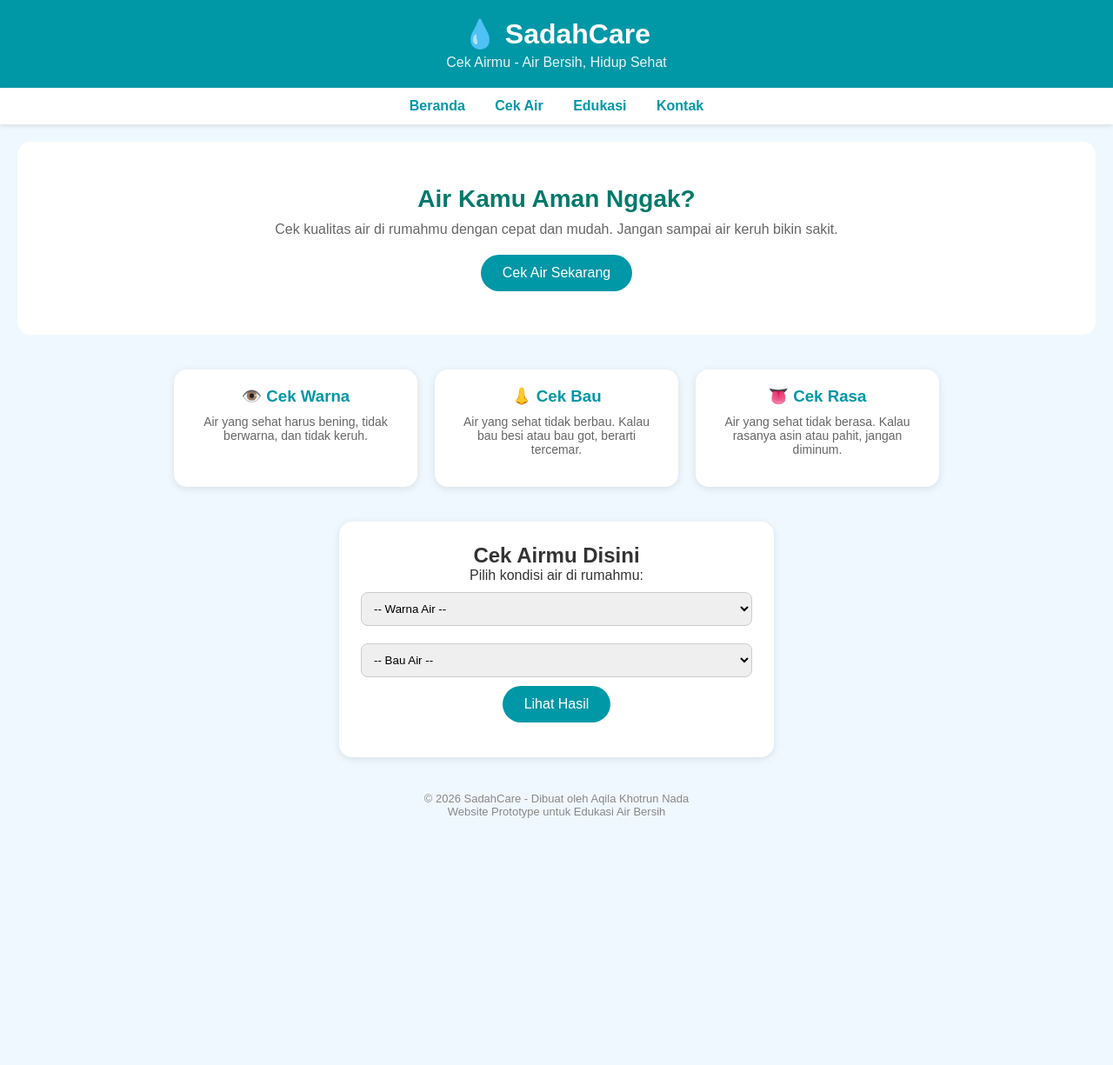
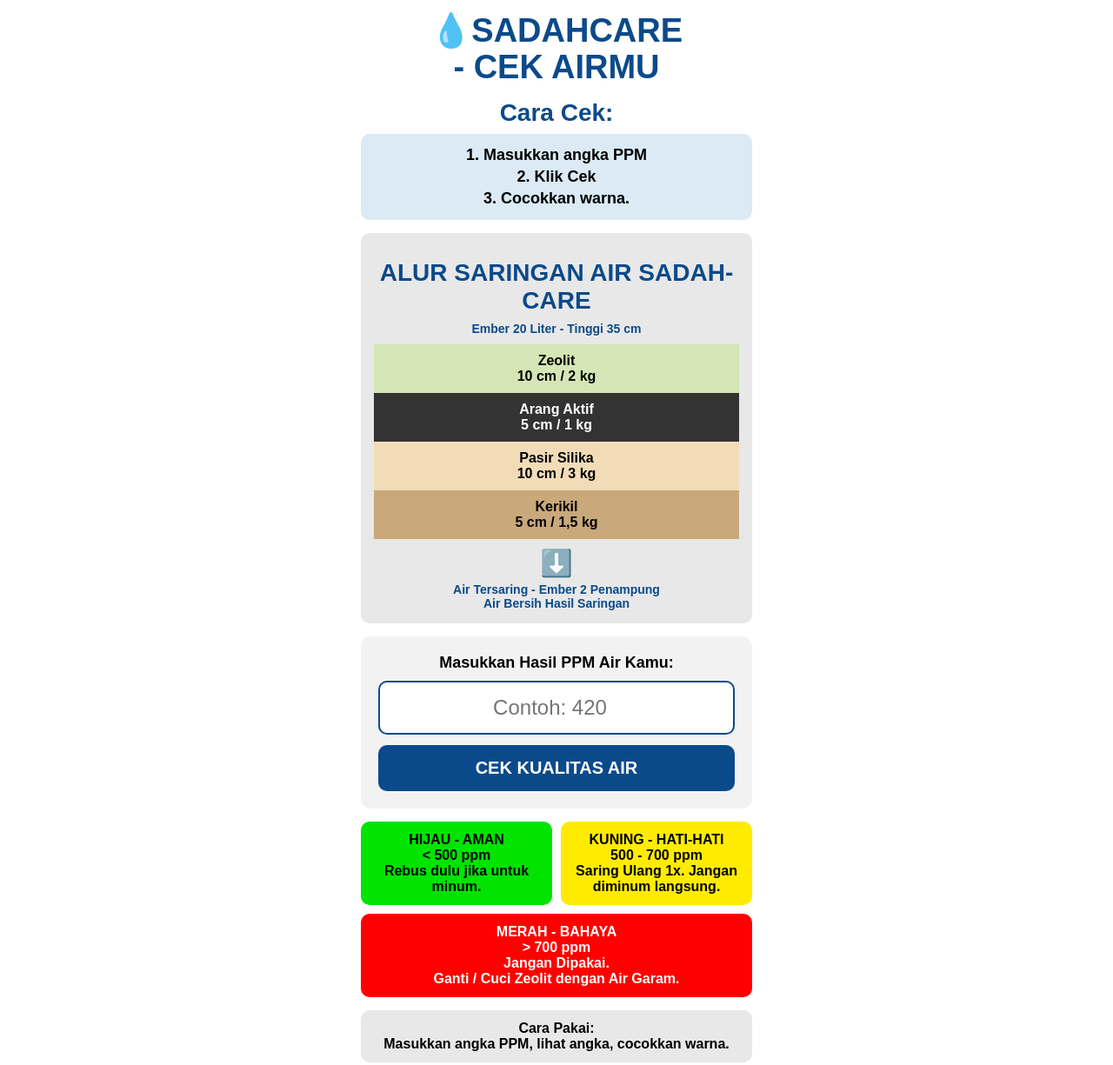
Before and after one commit to aqilakhotrunnada-boop/Web-Sadah-Care, a plain HTML site: page index.html in a window 1280 px wide. Shown: the whole page at 87% size. Before the commit the page ends 961 px from the top, so only its background shows below. Drawn offline with Linux system fonts and the light colour scheme.

Commit message:
Update index.html

```diff
--- a/index.html
+++ b/index.html
@@ -3,108 +3,73 @@
 <head>
 <meta charset="UTF-8">
 <meta name="viewport" content="width=device-width, initial-scale=1.0">
-<title>SadahCare - Cek Airmu</title>
+<title>SADAHCARE - Cek Airmu</title>
 <style>
-    * { margin: 0; padding: 0; box-sizing: border-box; font-family: Arial, sans-serif; }
-  body { background: #f0f8ff; color: #333; }
-  header { background: #0097a7; color: white; padding: 20px; text-align: center; }
-  header h1 { font-size: 32px; }
-  header p { margin-top: 5px; opacity: 0.9; }
-  nav { background: white; padding: 12px; text-align: center; box-shadow: 0 2px 5px rgba(0,0,0,0.1); }
-  nav a { margin: 0 15px; text-decoration: none; color: #0097a7; font-weight: bold; }
-  .hero { text-align: center; padding: 50px 20px; background: white; margin: 20px; border-radius: 15px; }
-  .hero h2 { font-size: 28px; color: #00796b; margin-bottom: 10px; }
-  .hero p { color: #666; margin-bottom: 20px; }
-  .btn { background: #0097a7; color: white; padding: 12px 25px; border: none; border-radius: 25px; font-size: 16px; cursor: pointer; }
-  .btn:hover { background: #00796b; }
-  .container { display: flex; gap: 20px; justify-content: center; flex-wrap: wrap; padding: 20px; }
-  .card { background: white; width: 280px; padding: 20px; border-radius: 15px; box-shadow: 0 2px 10px rgba(0,0,0,0.1); text-align: center; }
-  .card h3 { color: #0097a7; margin-bottom: 10px; }
-  .card p { font-size: 14px; color: #666; margin-bottom: 15px; }
-  .cek-box { background: white; max-width: 500px; margin: 20px auto; padding: 25px; border-radius: 15px; text-align: center; box-shadow: 0 2px 10px rgba(0,0,0,0.1); }
-  .cek-box select, .cek-box input { width: 100%; padding: 10px; margin: 10px 0; border-radius: 8px; border: 1px solid #ccc; }
-  #hasil { margin-top: 15px; font-weight: bold; color: #00796b; }
-  footer { text-align: center; padding: 20px; color: #888; font-size: 13px; }
+*{margin:0;padding:0;box-sizing:border-box;font-family:Arial,sans-serif}
+body{background:#fff;padding:15px;max-width:480px;margin:auto}
+h1{text-align:center;color:#0b4a8a;font-size:38px;line-height:1.1}
+h1 span{color:#00a8e8}
+h2{text-align:center;color:#0b4a8a;font-size:28px;margin:15px 0 8px}
+.cara{background:#dbeaf5;padding:12px;border-radius:10px;text-align:center;font-weight:bold;font-size:18px;line-height:1.4}
+.filter{background:#e8e8e8;padding:15px;border-radius:10px;margin-top:15px}
+.layers{margin:10px 0}
+.layer{padding:10px;text-align:center;font-weight:bold}
+.zeolit{background:#d4e6b5}
+.arang{background:#333;color:#fff}
+.pasir{background:#f2dcb8}
+.kerikil{background:#c9a87c}
+.arrow{text-align:center;font-size:30px;margin:5px 0}
+.note{text-align:center;font-size:14px;color:#0b4a8a;font-weight:bold}
+.input-box{background:#f2f2f2;padding:20px;border-radius:12px;text-align:center;margin-top:15px}
+.input-box p{font-weight:bold;margin-bottom:10px;font-size:18px}
+input{width:100%;padding:15px;font-size:24px;text-align:center;border:2px solid #0b4a8a;border-radius:10px}
+button{width:100%;margin-top:12px;padding:15px;background:#0b4a8a;color:#fff;border:none;border-radius:10px;font-size:20px;font-weight:bold;cursor:pointer}
+#hasil{margin-top:15px;display:none;padding:20px;border-radius:12px;text-align:center}
+#hasil h3{font-size:28px}
+#hasil p{font-size:18px;margin-top:8px;line-height:1.4;font-weight:bold}
+.hijau{background:#00e400}
+.kuning{background:#ffeb00}
+.merah{background:#ff0000;color:#fff}
 </style>
 </head>
 <body>
-
-<header>
-  <h1>💧 SadahCare</h1>
-  <p>Cek Airmu - Air Bersih, Hidup Sehat</p>
-</header>
-
-<nav>
-  <a href="#">Beranda</a>
-  <a href="#cek">Cek Air</a>
-  <a href="#edukasi">Edukasi</a>
-  <a href="#kontak">Kontak</a>
-</nav>
-
-<div class="hero">
-  <h2>Air Kamu Aman Nggak?</h2>
-  <p>Cek kualitas air di rumahmu dengan cepat dan mudah. Jangan sampai air keruh bikin sakit.</p>
-  <a href="#cek"><button class="btn">Cek Air Sekarang</button></a>
+<h1><span>💧</span>SADAHCARE<br>- CEK AIRMU</h1>
+<h2>Cara Cek:</h2>
+<div class="cara">1. Masukkan angka PPM<br>2. Klik Cek<br>3. Cocokkan warna.</div>
+<div class="filter">
+<h2>ALUR SARINGAN AIR SADAH-CARE</h2>
+<p class="note">Ember 20 Liter - Tinggi 35 cm</p>
+<div class="layers">
+<div class="layer zeolit">Zeolit<br>10 cm / 2 kg</div>
+<div class="layer arang">Arang Aktif<br>5 cm / 1 kg</div>
+<div class="layer pasir">Pasir Silika<br>10 cm / 3 kg</div>
+<div class="layer kerikil">Kerikil<br>5 cm / 1,5 kg</div>
 </div>
-
-<div class="container" id="edukasi">
-  <div class="card">
-    <h3>👁️ Cek Warna</h3>
-    <p>Air yang sehat harus bening, tidak berwarna, dan tidak keruh.</p>
-  </div>
-  <div class="card">
-    <h3>👃 Cek Bau</h3>
-    <p>Air yang sehat tidak berbau. Kalau bau besi atau bau got, berarti tercemar.</p>
-  </div>
-  <div class="card">
-    <h3>👅 Cek Rasa</h3>
-    <p>Air yang sehat tidak berasa. Kalau rasanya asin atau pahit, jangan diminum.</p>
-  </div>
+<div class="arrow">⬇️</div>
+<p class="note">Air Tersaring - Ember 2 Penampung<br>Air Bersih Hasil Saringan</p>
 </div>
-
-<div class="cek-box" id="cek">
-  <h2>Cek Airmu Disini</h2>
-  <p>Pilih kondisi air di rumahmu:</p>
-  <select id="warna">
-    <option value="">-- Warna Air --</option>
-    <option value="bening">Bening / Jernih</option>
-    <option value="keruh">Keruh / Kekuningan</option>
-    <option value="coklat">Coklat / Kehitaman</option>
-  </select>
-  <select id="bau">
-    <option value="">-- Bau Air --</option>
-    <option value="tidak">Tidak Berbau</option>
-    <option value="bau">Berbau</option>
-  </select>
-  <button class="btn" onclick="cekAir()">Lihat Hasil</button>
-  <p id="hasil"></p>
+<div class="input-box">
+<p>Masukkan Hasil PPM Air Kamu:</p>
+<input type="number" id="ppm" placeholder="Contoh: 420">
+<button onclick="cek()">CEK KUALITAS AIR</button>
+<div id="hasil"></div>
 </div>
-
-<footer id="kontak">
-  <p>© 2026 SadahCare - Dibuat oleh Aqila Khotrun Nada</p>
-  <p>Website Prototype untuk Edukasi Air Bersih</p>
-</footer>
-
+<div style="display:flex;gap:10px;margin-top:15px">
+<div style="flex:1;background:#00e400;padding:12px;border-radius:10px;text-align:center;font-weight:bold">HIJAU - AMAN<br>&lt; 500 ppm<br>Rebus dulu jika untuk minum.</div>
+<div style="flex:1;background:#ffeb00;padding:12px;border-radius:10px;text-align:center;font-weight:bold">KUNING - HATI-HATI<br>500 - 700 ppm<br>Saring Ulang 1x. Jangan diminum langsung.</div>
+</div>
+<div style="background:#ff0000;color:#fff;padding:12px;border-radius:10px;text-align:center;font-weight:bold;margin-top:10px">MERAH - BAHAYA<br>&gt; 700 ppm<br>Jangan Dipakai.<br>Ganti / Cuci Zeolit dengan Air Garam.</div>
+<div style="background:#e8e8e8;padding:12px;border-radius:10px;text-align:center;font-weight:bold;margin-top:15px">Cara Pakai:<br>Masukkan angka PPM, lihat angka, cocokkan warna.</div>
 <script>
-function cekAir() {
-  var warna = document.getElementById("warna").value;
-  var bau = document.getElementById("bau").value;
-  var hasil = document.getElementById("hasil");
-  if (warna === "" || bau === "") {
-    hasil.innerText = "Pilih dulu warna dan baunya ya!";
-    hasil.style.color = "red";
-  } else if (warna === "bening" && bau === "tidak") {
-    hasil.innerText = "✅ Air kamu kemungkinan AMAN. Tetap rebus sebelum diminum ya!";
-    hasil.style.color = "green";
-  } else if (warna === "keruh" || bau === "bau") {
-    hasil.innerText = "⚠️ Hati-hati! Air kamu kemungkinan TERCEMAR. Jangan langsung diminum, saring dan rebus dulu.";
-    hasil.style.color = "orange";
-  } else {
-    hasil.innerText = "🚨 BAHAYA! Air kamu tidak layak minum. Segera lapor ke RT / Puskesmas.";
-    hasil.style.color = "red";
-  }
+function cek(){
+let v=document.getElementById('ppm').value;
+let h=document.getElementById('hasil');
+if(v===""){alert("Isi dulu angka PPM nya!");return;}
+v=parseInt(v);h.style.display="block";
+if(v<500){h.className="hijau";h.innerHTML="<h3>✅ HIJAU - AMAN</h3><p>"+v+" ppm<br>Air Aman.<br>Rebus dulu jika untuk minum.</p>";}
+else if(v<=700){h.className="kuning";h.innerHTML="<h3>⚠️ KUNING - HATI-HATI</h3><p>"+v+" ppm<br>Saring Ulang 1x.<br>Jangan diminum langsung.</p>";}
+else{h.className="merah";h.innerHTML="<h3>⛔ MERAH - BAHAYA</h3><p>"+v+" ppm<br>Jangan Dipakai.<br>Ganti / Cuci Zeolit dengan Air Garam.</p>";}
 }
 </script>
-
 </body>
 </html>
```
